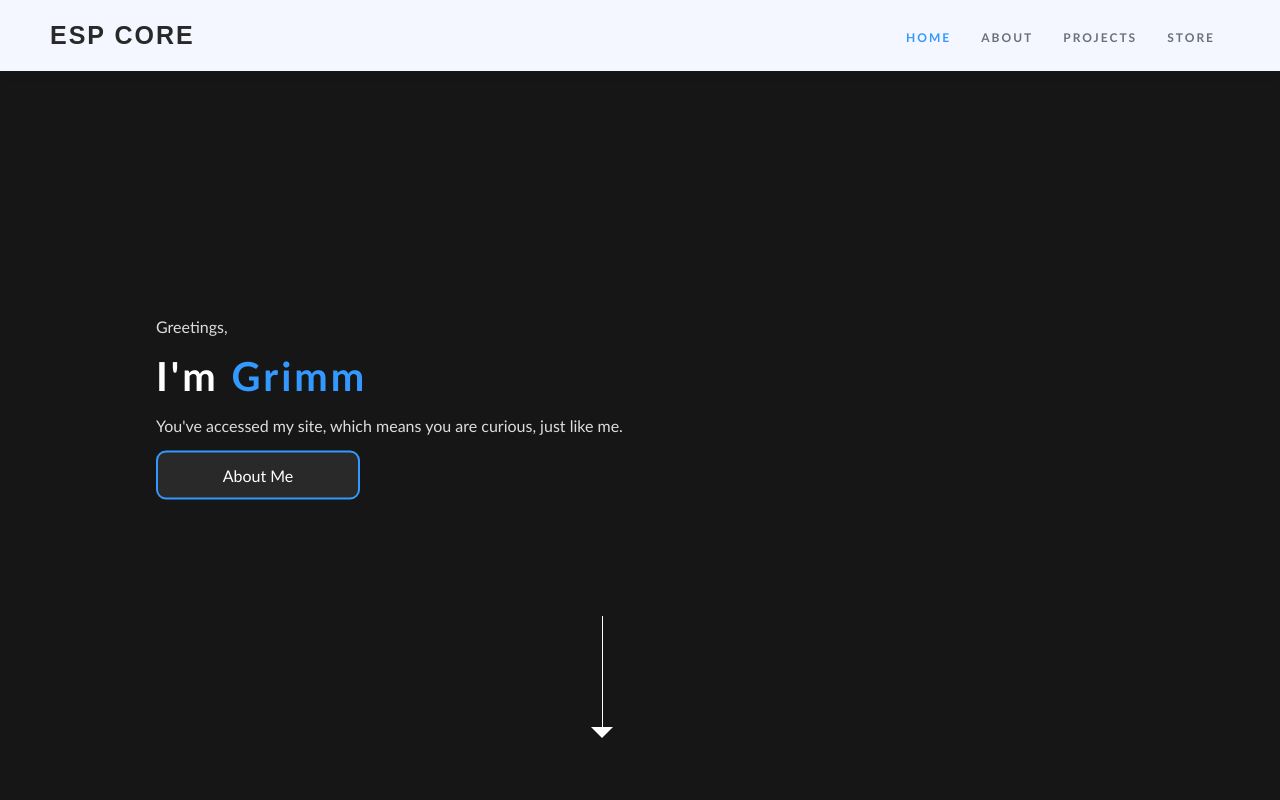
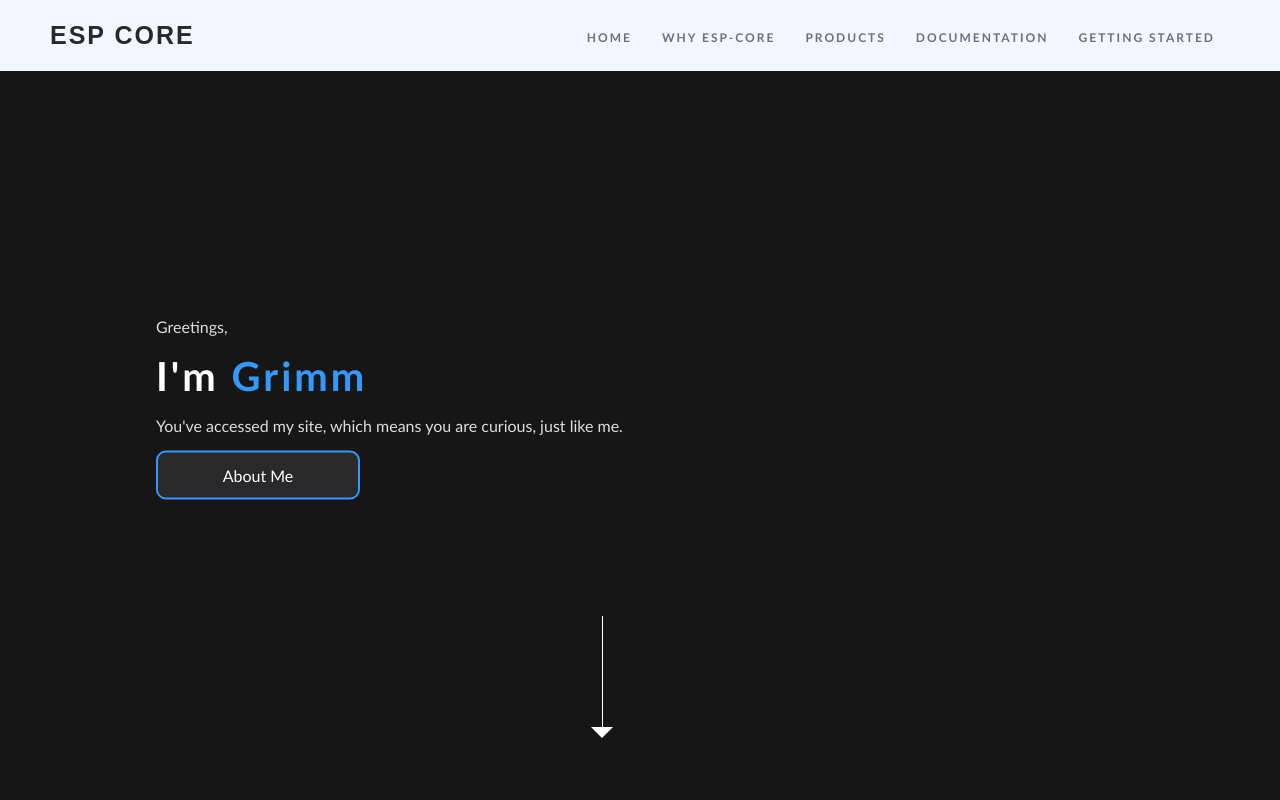
Before and after one commit to KrisPowers/ESP-Core, a plain HTML site: page index.html in a window 1280 px wide. Shown: the top 800 px of the page. Drawn offline with Linux system fonts and the light colour scheme.

Commit message:
ESP Core

```diff
--- a/index.html
+++ b/index.html
@@ -19,14 +19,15 @@
 	<!--navigation-------------------------------->
 	<nav>
 	<!--logo--->
-	<a href="#" class="logo">ESP Core</a>
+	<a href="./index.html" class="logo">ESP Core</a>
 	<!--menu--------->
 	<div class="toggle"></div>
 	<ul class="menu">
-	<li class="active"><a href="#main" >Home</a></li>
-	<li><a href="#about">About</a></li>
-	<li><a href="#services">Projects</a></li>
-	<li><a href="store.html">Store</a></li>
+	<li><a href="./index.html" >Home</a></li>
+	<li><a href="">Why ESP-Core</a></li>
+	<li><a href="">Products</a></li>
+	<li><a href="">Documentation</a></li>
+    <li><a href="/getting-started.html">Getting Started</a></li>
 	</ul>
 	<!--language-->
 	<!---
```
